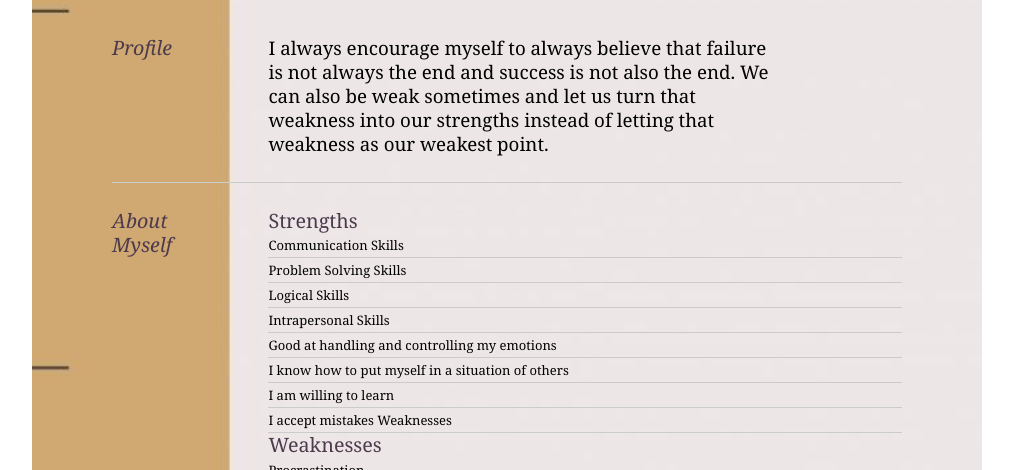
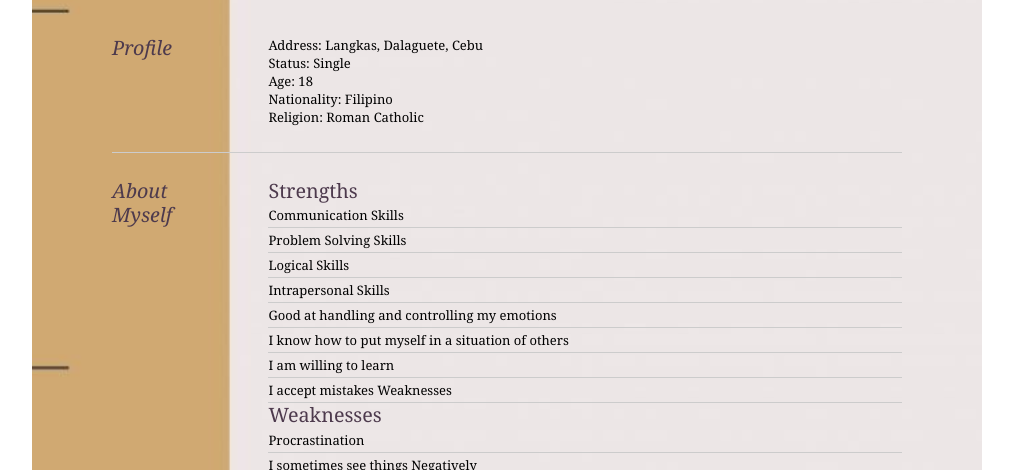
Before and after one commit to Sammaeee/Sammaeee.github.io, a plain HTML site: page index.html in a window 1280 px wide. Shown: the part 330-800 px from the top of the page, without its empty margins (133-1146 px from the left). Drawn offline with Linux system fonts and the light colour scheme.

Commit message:
changed something

```diff
--- a/index.html
+++ b/index.html
@@ -44,7 +44,11 @@
 						</div>
 						<div class="yui-u">
 							<p class="enlarge">
-								I always encourage myself to always believe that failure is not always the end and success is not also the end. We can also be weak sometimes and let us turn that weakness into our strengths instead of letting that weakness as our weakest point.
+							<p>Address: Langkas, Dalaguete, Cebu</p>
+							<p>Status: Single</p>
+							<p>Age: 18</p>
+							<p>Nationality: Filipino</p>
+							<p>Religion: Roman Catholic</p>
 							</p>
 						</div>
 					</div><!--// .yui-gf -->
```
